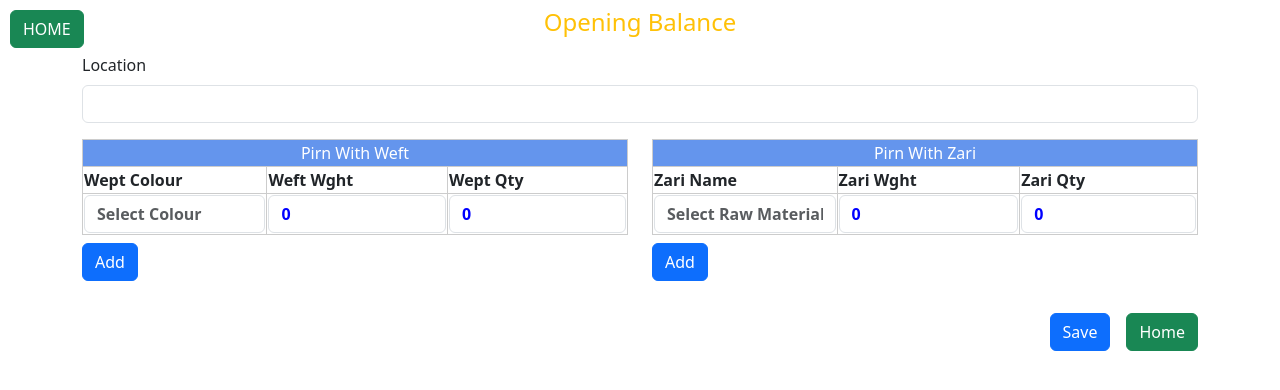
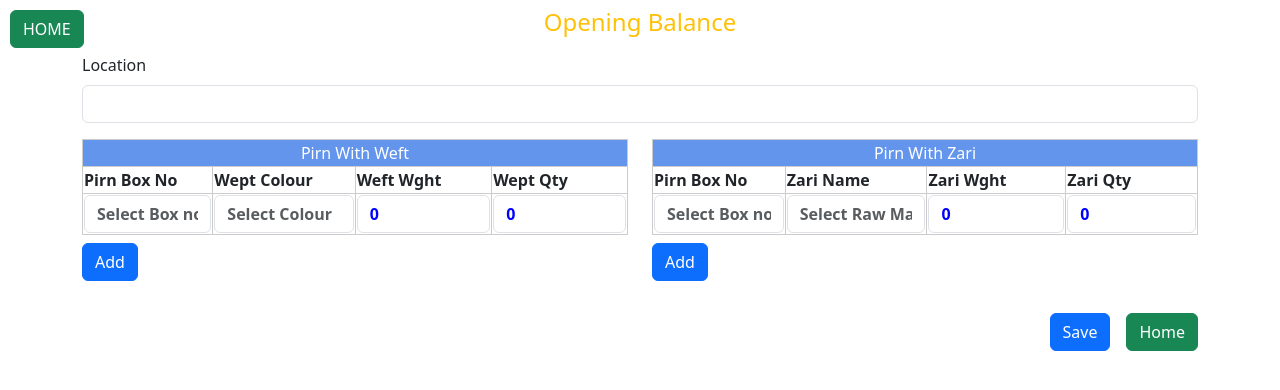
Before and after one commit to Lingam02/ncv, a PHP site: page /opening3.php in a window 1280 px wide. Shown: the top 390 px of the page. Run offline with PHP 8.4, Linux system fonts and the light colour scheme; the visitor is signed in with stand-in values (Sample User, id 1); data that the repository does not hold is empty.

Commit message:
today 11 update

```diff
--- a/index.php
+++ b/index.php
@@ -19,7 +19,7 @@ if (isset($_POST['but_submit'])) {
             // Check ac_grp_nam for different roles
             $ac_grp_nam = trim(strtoupper($row['ac_grp_nam']));
             if ($ac_grp_nam === "ADMIN") {
-                header('Location: admin.php');
+                header('Location: admin/dashboard.php');
                 exit();
             } elseif ($ac_grp_nam === "WORKER") {
                 header('Location: admin.php');
--- a/js/returnfrom_pirn.js
+++ b/js/returnfrom_pirn.js
@@ -124,14 +124,18 @@ function funfetch3() {
 
         // Populate the last row with your data
         lastRow.querySelector("[name='boxes[]']").value = invoice.box_no;
+        lastRow.querySelector("[name='p_nos[]']").value = 20;
         lastRow.querySelector("[name='colors[]']").value = invoice.box_col_nam;
 
         if (index < maxrec - 1) {
           addRow2();
+         calculateTotalSum2();
         }
       });
     }
+
   });
+
 }
 
 
@@ -166,6 +170,7 @@ function addRow2() {
 
   // Append the new row to the table body
   tableBody.appendChild(newRow);
+
 }
 /* ------------------------------------------------------------------------------------------------------------------------------  */
 
@@ -257,6 +262,7 @@ function calculateTotalSum2() {
   returnWeightInput2.value = totalSum2;
  // document.getElementById('returnweight').value = document.getElementById('itemopb').value-totalSum;
 }
+calculateTotalSum2();
 
 // Call the calculateTotalSum function whenever needed, e.g., when a new row is added
 
--- a/main/sidebar.php
+++ b/main/sidebar.php
@@ -31,8 +31,8 @@
   <div class="list-group list-group-flush my-3">
     <a href="admin.php" class="list-group-item list-group-item-action second-text active"><i class="fas fa-home me-2"></i>Home</a>
     <a href="dyer_form.php" class="list-group-item list-group-item-action second-text "><i class="fas fa-home me-2"></i>Dyer</a>
-    <!-- <a href="seperation.php" class="list-group-item list-group-item-action second-text "><i class="fas fa-home me-2"></i>Seperation</a> -->
-    <!-- <a href="sizeing.php" class="list-group-item list-group-item-action second-text "><i class="fas fa-home me-2"></i>Sizeing</a> -->
+    <a href="seperation.php" class="list-group-item list-group-item-action second-text "><i class="fas fa-layer-group me-2"></i>Seperation</a>
+    <a href="sizeing.php" class="list-group-item list-group-item-action second-text "><i class="fas fa-layer-group me-2"></i>Sizeing</a>
     <!-- <a href="dyer.php" class="list-group-item list-group-item-action second-text "><i class="fas fa-home me-2"></i>Dyer</a> -->
     <!-- <a href="dyer_ret.php" class="list-group-item list-group-item-action second-text "><i class="fas fa-home me-2"></i>Dyer Ret</a> -->
     <!-- <a href="user.php" class="list-group-item list-group-item-action second-text fw-bold"><i class="fas fas fa-layer-group me-2"></i>User Creation</a>
--- a/opening1.php
+++ b/opening1.php
@@ -174,7 +174,7 @@ if ($_SERVER['REQUEST_METHOD'] === 'POST' && isset($_POST['save'])) {
               <tr>
                 <th>Wept colour</th>
                 <th>Wept Wght</th>
-                <!-- <th>Wept Qty</th> -->
+
               </tr>
             </thead>
             <tbody id="tbody_ds_wept">
--- a/opening3.php
+++ b/opening3.php
@@ -1,4 +1,3 @@
-
 <?php
 include "config.php";
 //session_start();
@@ -53,7 +52,7 @@ if ($_SERVER['REQUEST_METHOD'] === 'POST' && isset($_POST['save'])) {
     if ($stmt1) {
       for ($key = 0; $key < count($wept_colours_id); $key++) {
         if ($wept_colours_id[$key] !== "") {
-                    mysqli_stmt_bind_param($stmt1, "ssssssdd", $locationid, $location, $itm_type,$tbl_type1, $wept_colours_id[$key], $wept_colours[$key], $wghts[$key], $qtys[$key]);
+          mysqli_stmt_bind_param($stmt1, "ssssssdd", $locationid, $location, $itm_type, $tbl_type1, $wept_colours_id[$key], $wept_colours[$key], $wghts[$key], $qtys[$key]);
           mysqli_stmt_execute($stmt1);
         }
       }
@@ -69,7 +68,7 @@ if ($_SERVER['REQUEST_METHOD'] === 'POST' && isset($_POST['save'])) {
     if ($stmt2) {
       for ($key = 0; $key < count($zari_id); $key++) {
         if ($zari_id[$key] !== "") {
-                    mysqli_stmt_bind_param($stmt2, "ssssssdd", $locationid, $location, $itm_type,$tbl_type2, $zari_id[$key], $zari[$key], $wghts2[$key], $qtys2[$key]);
+          mysqli_stmt_bind_param($stmt2, "ssssssdd", $locationid, $location, $itm_type, $tbl_type2, $zari_id[$key], $zari[$key], $wghts2[$key], $qtys2[$key]);
           mysqli_stmt_execute($stmt2);
         }
       }
@@ -112,7 +111,7 @@ if ($_SERVER['REQUEST_METHOD'] === 'POST' && isset($_POST['save'])) {
       <div class="row">
         <div class="my-2 col-md-12">
           <label for="location" class="form-label me-2">Location</label>
-        <input list="locations" id="location" name="location"  class="form-control" required>
+          <input list="locations" id="location" name="location" class="form-control" required>
           <datalist id="locations">
             <?php
             $sql = mysqli_query($con, "SELECT id, loc_nam FROM stock_stores  order by loc_nam");
@@ -126,10 +125,11 @@ if ($_SERVER['REQUEST_METHOD'] === 'POST' && isset($_POST['save'])) {
           <table id="wept_tbl">
             <thead>
               <tr class="tbl_heading">
-              <td colspan="4">Pirn With Weft</td>
+                <td colspan="5">Pirn With Weft</td>
               </tr>
               <tr>
 
+                <th>Pirn Box No</th>
                 <th>Wept Colour</th>
                 <th>Weft Wght</th>
                 <th>Wept Qty</th>
@@ -137,6 +137,22 @@ if ($_SERVER['REQUEST_METHOD'] === 'POST' && isset($_POST['save'])) {
             </thead>
             <tbody id="tbody_ps_weft">
               <tr>
+
+                <td>
+                  <input type="text" list="box_nos" name="boxes[]" class="form-control" placeholder="Select Box no" onchange="getitembox(this)">
+                  <datalist id="box_nos">
+                    <?php
+                    $sql = mysqli_query($con, "SELECT box_no,id FROM pirn_box  order by box_no");
+                    while ($row = $sql->fetch_assoc()) {
+                      echo "<option class='text-uppercase' value='" . $row['box_no'] . "' data-acid='" . $row['id'] . "'></option>";
+                    }
+                    ?>
+                  </datalist>
+                </td>
+                <td style="display:none">
+                  <input type="hidden" name="hidden_box_id[]">
+                </td>
+
 
                 <td>
                   <input type="text" list="colornamess" name="wept_colours[]" class="form-control" placeholder="Select Colour" onchange="getitemcolor(this)">
@@ -150,7 +166,7 @@ if ($_SERVER['REQUEST_METHOD'] === 'POST' && isset($_POST['save'])) {
                   </datalist>
                 </td>
                 <td style="display:none">
-                  <input type="hidden"name="hidden_weft_id[]">
+                  <input type="hidden" name="hidden_weft_id[]">
                 </td>
                 <td>
                   <input type="number" class="form-control" value="0" name="wghts[]" onclick="this.select()" oninput="calculateTotalSum()" class="form-control">
@@ -162,16 +178,16 @@ if ($_SERVER['REQUEST_METHOD'] === 'POST' && isset($_POST['save'])) {
 
             </tbody>
           </table>
-        <button type="button" id="btn_ps1" class="btn btn-primary my-2"onclick ="addweptRow()">Add</button>
+          <button type="button" id="btn_ps1" class="btn btn-primary my-2" onclick="addweptRow()">Add</button>
         </div>
         <div class="my-2 col-md-6">
           <table id="zari_tbl">
             <thead>
               <tr class="tbl_heading">
-              <td colspan="4">Pirn With Zari</td>
+                <td colspan="5">Pirn With Zari</td>
               </tr>
               <tr>
-
+                <th>Pirn Box No</th>
                 <th>Zari Name</th>
                 <th>Zari Wght</th>
                 <th>Zari Qty</th>
@@ -179,6 +195,20 @@ if ($_SERVER['REQUEST_METHOD'] === 'POST' && isset($_POST['save'])) {
             </thead>
             <tbody id="tbody_ps_zari">
               <tr>
+                <td>
+                  <input type="text" list="box_nos2" name="boxes2[]" class="form-control" placeholder="Select Box no" onchange="getitembox2(this)">
+                  <datalist id="box_nos2">
+                    <?php
+                    $sql = mysqli_query($con, "SELECT box_no,id FROM pirn_box  order by box_no");
+                    while ($row = $sql->fetch_assoc()) {
+                      echo "<option class='text-uppercase' value='" . $row['box_no'] . "' data-acid='" . $row['id'] . "'></option>";
+                    }
+                    ?>
+                  </datalist>
+                </td>
+                <td style="display:none">
+                  <input type="hidden" name="hidden_box2_id[]">
+                </td>
 
                 <td>
                   <input type="text" list="itemnamess" name="zarinames[]" class="form-control" placeholder="Select Raw Material" onchange="getitemname(this)">
@@ -192,7 +222,7 @@ if ($_SERVER['REQUEST_METHOD'] === 'POST' && isset($_POST['save'])) {
                   </datalist>
                 </td>
                 <td style="display:none">
-                  <input type="hidden"name="hidden_zari_id[]">
+                  <input type="hidden" name="hidden_zari_id[]">
                 </td>
                 <td>
                   <input type="number" class="form-control" value="0" name="wghts2[]" onclick="this.select()" oninput="calculateTotalSum()" class="form-control">
@@ -204,7 +234,7 @@ if ($_SERVER['REQUEST_METHOD'] === 'POST' && isset($_POST['save'])) {
 
             </tbody>
           </table>
-        <button type="button" id="btn_ps2" class="btn btn-primary my-2"onclick ="addzariRow()">Add</button>
+          <button type="button" id="btn_ps2" class="btn btn-primary my-2" onclick="addzariRow()">Add</button>
         </div>
         <div class="my-3 col-md-12">
           <a href="admin.php" class="btn btn-success float-end">Home</a>
```
Also changed, not shown: admin/dashboard.php (added, +11 -0 lines), box.php (+11 -16 lines), opening2.php (+10 -13 lines), weaverissue.php (+17 -2 lines). Lines whose indentation alone changed are shown as unchanged.
